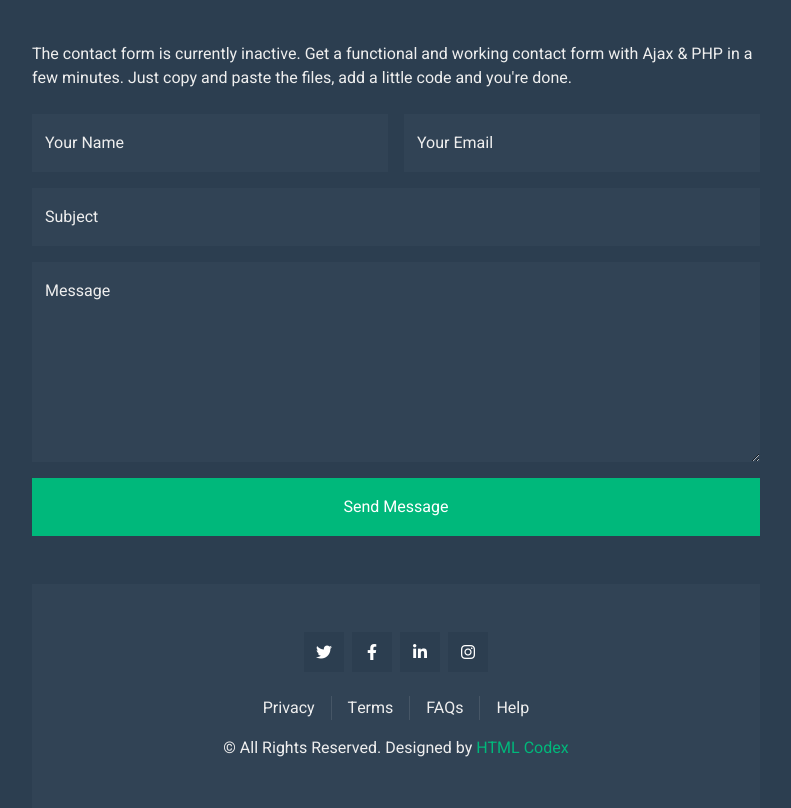
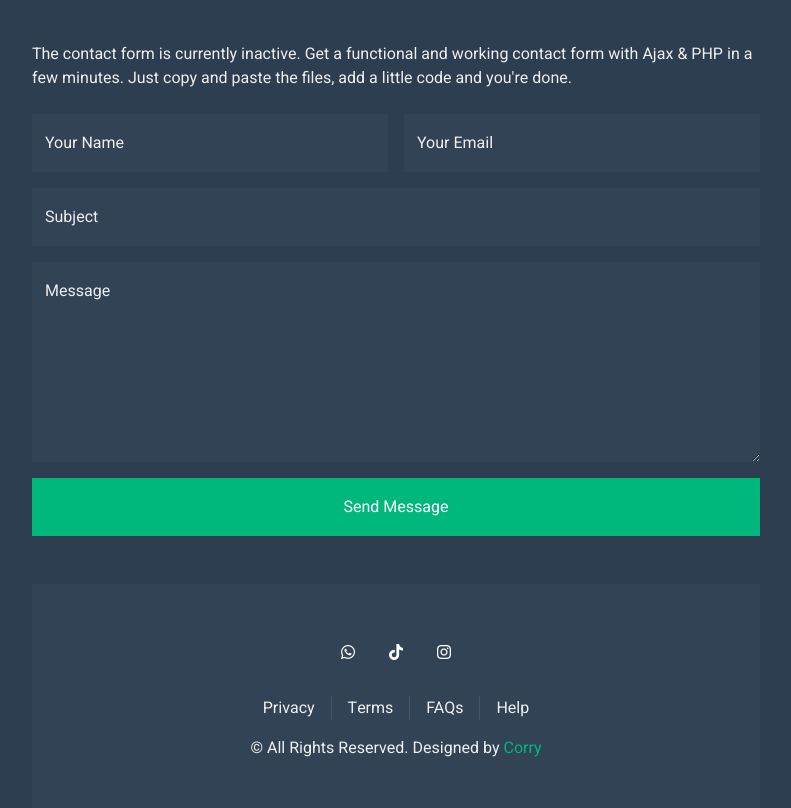
Before and after one commit to Rayy1502/portofolioK1.github.io, a plain HTML site: page sultan.html in a window 1280 px wide. Shown: the part 4169-4977 px from the top of the page, without its empty margins (438-1229 px from the left). Drawn offline with nearby package versions, Linux system fonts and the light colour scheme.

Commit message:
Update sultan.html

```diff
--- a/sultan.html
+++ b/sultan.html
@@ -419,10 +419,9 @@
                     <section class="wow fadeIn" data-wow-delay="0.1s">
                         <div class="bg-secondary text-light text-center p-5">
                             <div class="d-flex justify-content-center mb-4">
-                                <a class="btn btn-dark btn-square mx-1" href="#"><i class="fab fa-twitter"></i></a>
-                                <a class="btn btn-dark btn-square mx-1" href="#"><i class="fab fa-facebook-f"></i></a>
-                                <a class="btn btn-dark btn-square mx-1" href="#"><i class="fab fa-linkedin-in"></i></a>
-                                <a class="btn btn-dark btn-square mx-1" href="#"><i class="fab fa-instagram"></i></a>
+                                <a class="btn btn-secondary btn-square mx-1" href="https://wa.me/+6285658325583"><i class="fab fa-whatsapp"></i></a>
+                            <a class="btn btn-secondary btn-square mx-1" href="https://www.tiktok.com/@librekkk?_t=ZS-8xw3zZzjsgx&_r=1"><i class="fab fa-tiktok"></i></a>
+                            <a class="btn btn-secondary btn-square mx-1" href="https://www.instagram.com/rhmnamroh?igsh=MWRhYzJlZTUyMnY2OA%3D%3D&utm_source=qr"><i class="fab fa-instagram"></i></a>
                             </div>
                             <div class="d-flex justify-content-center mb-3">
                                 <a class="text-light px-3 border-end" href="#">Privacy</a>
@@ -431,8 +430,8 @@
                                 <a class="text-light px-3" href="#">Help</a>
                             </div>
 
-                            <!--/*** This template is free as long as you keep the footer author’s credit link/attribution link/backlink. If you'd like to use the template without the footer author’s credit link/attribution link/backlink, you can purchase the Credit Removal License from "https://htmlcodex.com/credit-removal". Thank you for your support. ***/-->
-							<p class="m-0">&copy; All Rights Reserved. Designed by <a href="https://htmlcodex.com">HTML Codex</a></p>
+
+							<p class="m-0">&copy; All Rights Reserved. Designed by <a href="https://htmlcodex.com">Corry</a></p>
                         </div>
                     </section>
                     <!-- Footer End -->
```
